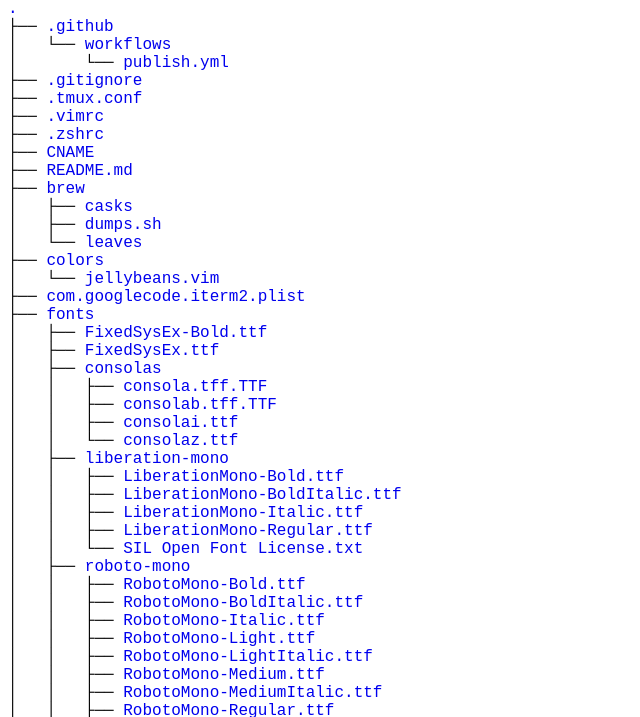
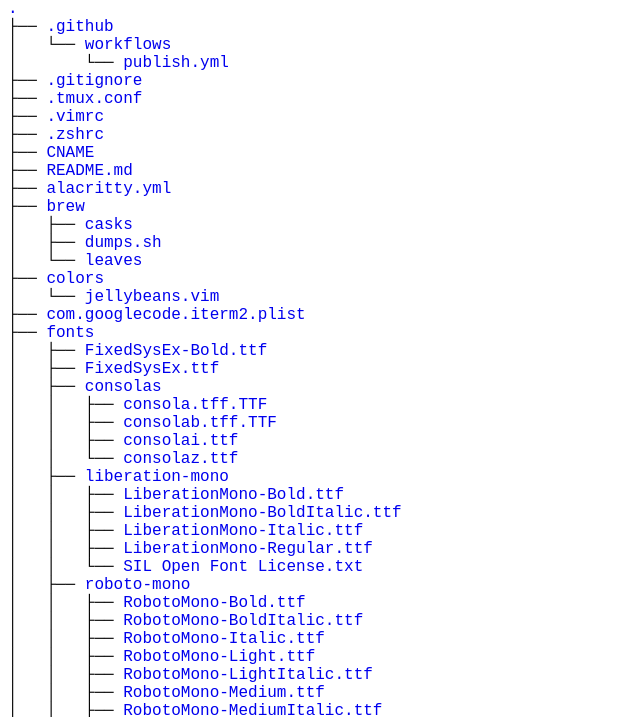
Before and after one commit to vietanhduong/vietanhduong, a plain HTML site: page index.html in a window 1280 px wide. Shown: the part 80-797 px from the top of the page, without its empty margins (0-640 px from the left). Drawn offline with Linux system fonts and the light colour scheme.

Commit message:
Automated publish

```diff
--- a/index.html
+++ b/index.html
@@ -38,6 +38,7 @@
 	├── <a href="https://raw.githubusercontent.com/vietanhduong/vietanhduong/main/.zshrc">.zshrc</a><br>
 	├── <a href="https://raw.githubusercontent.com/vietanhduong/vietanhduong/main/CNAME">CNAME</a><br>
 	├── <a href="https://raw.githubusercontent.com/vietanhduong/vietanhduong/main/README.md">README.md</a><br>
+	├── <a href="https://raw.githubusercontent.com/vietanhduong/vietanhduong/main/alacritty.yml">alacritty.yml</a><br>
 	├── <a href="https://raw.githubusercontent.com/vietanhduong/vietanhduong/main/brew/">brew</a><br>
 	│   ├── <a href="https://raw.githubusercontent.com/vietanhduong/vietanhduong/main/brew/casks">casks</a><br>
 	│   ├── <a href="https://raw.githubusercontent.com/vietanhduong/vietanhduong/main/brew/dumps.sh">dumps.sh</a><br>
```
